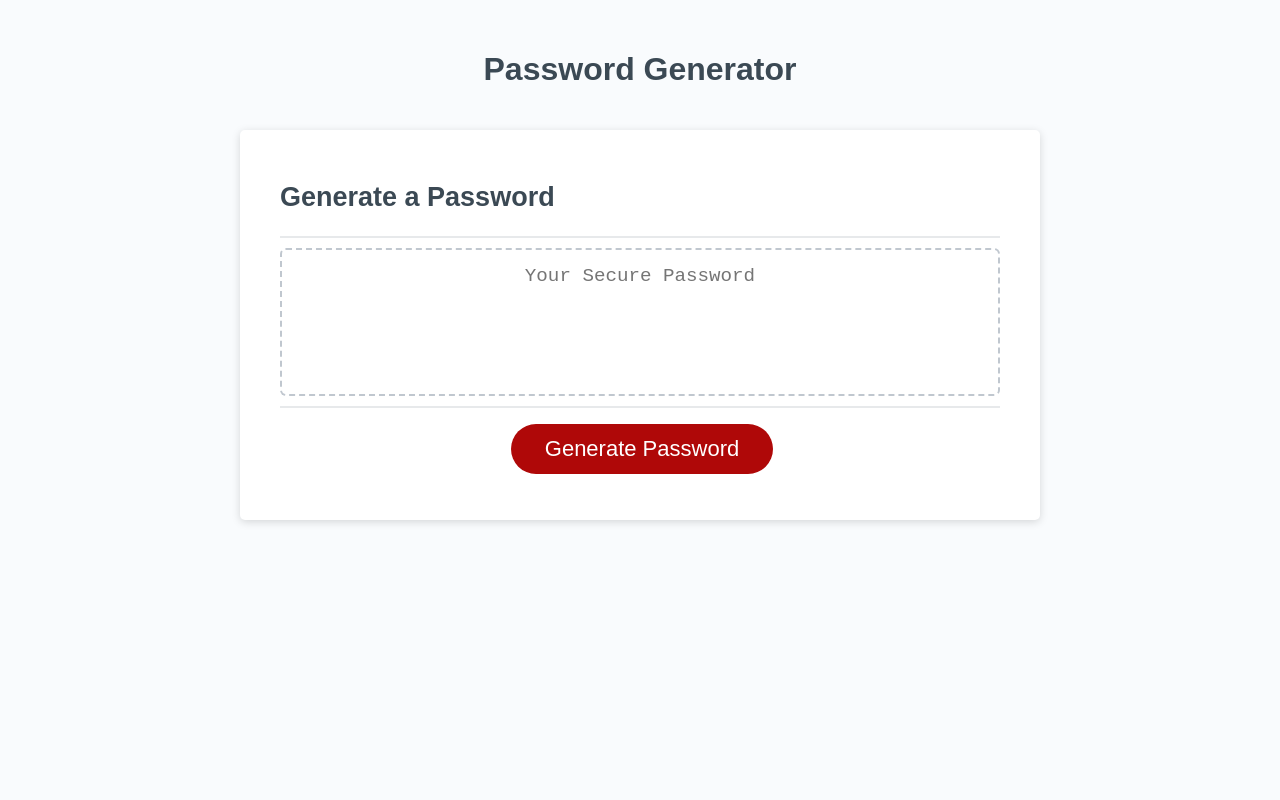
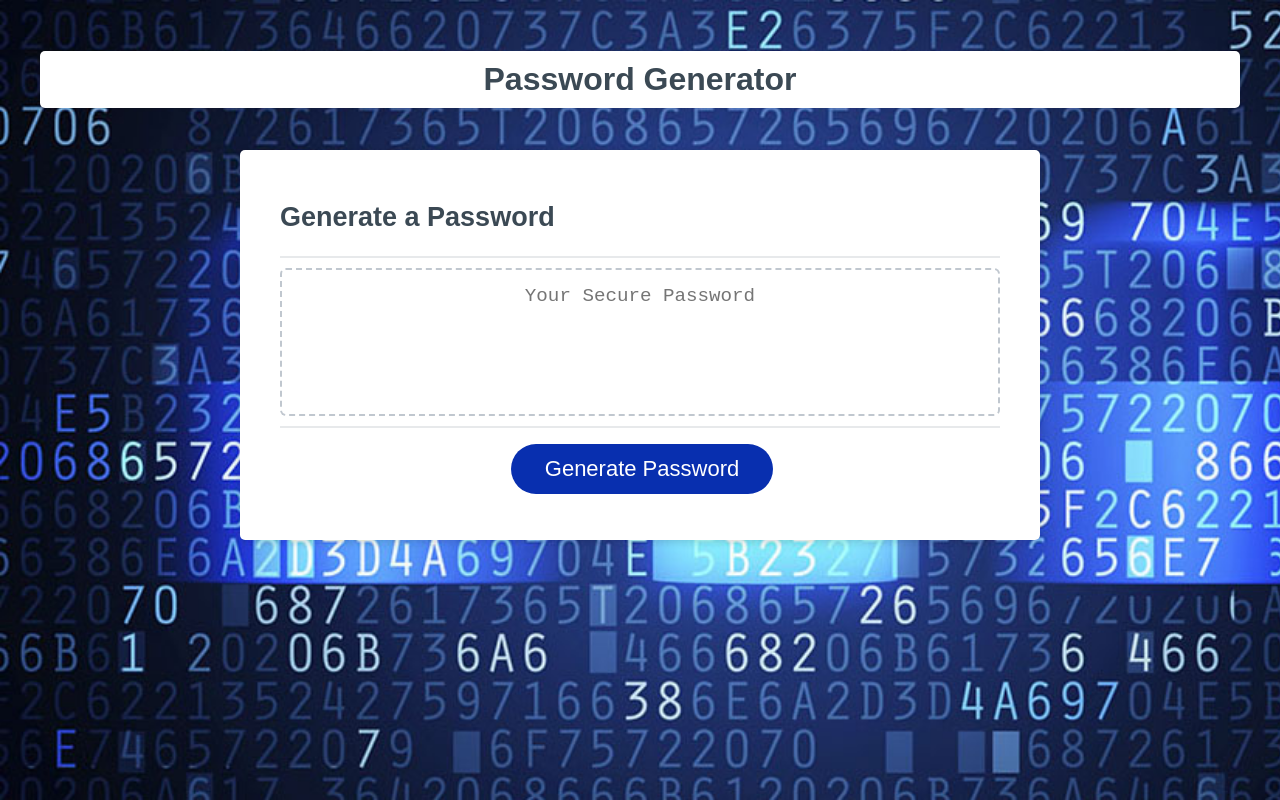
Before and after one commit to Gemma-Wood/Password-Generator, a plain HTML site: page index.html in a window 1280 px wide. Drawn offline with Linux system fonts and the light colour scheme.

Commit message:
Updated CSS
Updated CSS

```diff
--- a/style.css
+++ b/style.css
@@ -12,9 +12,16 @@ body,
   padding: 0;
 }
 
+h1 {
+  background-color: white;
+  border-radius: 5px;
+  padding: 10px;
+}
+
 body {
   font-family: sans-serif;
-  background-color: #f9fbfd;
+  background-image: url("../assets/password-image.png");
+  background-size: cover;
 }
 
 .wrapper {
@@ -74,7 +81,7 @@ header {
 
 .btn {
   border: none;
-  background-color: hsl(360, 91%, 36%);
+  background-color: hsl(226, 91%, 36%);
   border-radius: 25px;
   box-shadow: rgba(0, 0, 0, 0.1) 0px 1px 6px 0px rgba(0, 0, 0, 0.2) 0px 1px 1px
     0px;
```
